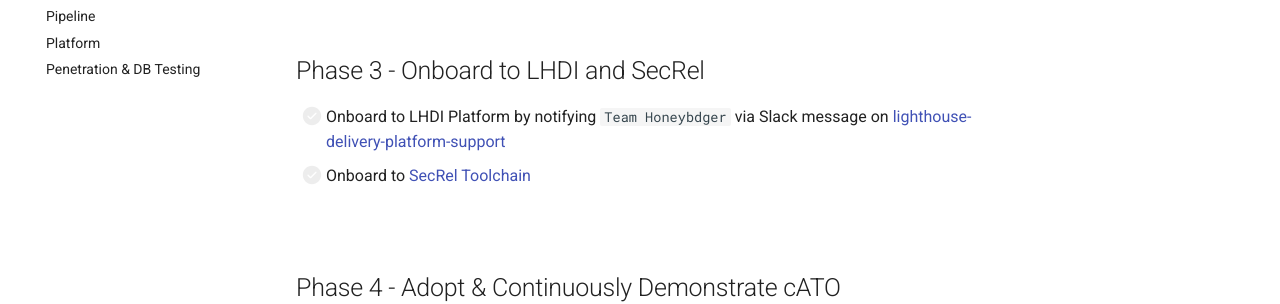
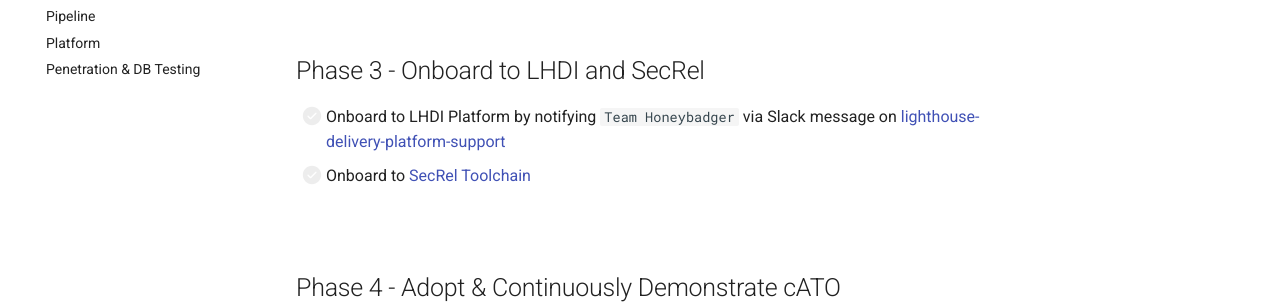
Before and after one commit to rise8-us/cato-playbook, an MkDocs documentation site: the page built from docs/checklist.md, in a window 1280 px wide and 900 px high, scrolled down 607 px. Shown: the part 254-558 px from the top of the window. Built offline with MkDocs 1.6.1 and Material for MkDocs 9.7.7, drawn with Linux system fonts in a browser that asks for light colours; comment, search, counter and statistics services are not loaded.

Commit message:
Update checklist.md

```diff
--- a/docs/checklist.md
+++ b/docs/checklist.md
@@ -19,7 +19,7 @@
 <br/>
 
 ## Phase 3 - Onboard to LHDI and SecRel
-- [ ] Onboard to LHDI Platform by notifying `Team Honeybdger` via Slack message on [lighthouse-delivery-platform-support](https://lighthouseva.slack.com/archives/C03UA9MV1EH)
+- [ ] Onboard to LHDI Platform by notifying `Team Honeybadger` via Slack message on [lighthouse-delivery-platform-support](https://lighthouseva.slack.com/archives/C03UA9MV1EH)
 - [ ] Onboard to [SecRel Toolchain](https://upgraded-invention-05777635.pages.github.io/onboarding/)
 
 <br/>
```
